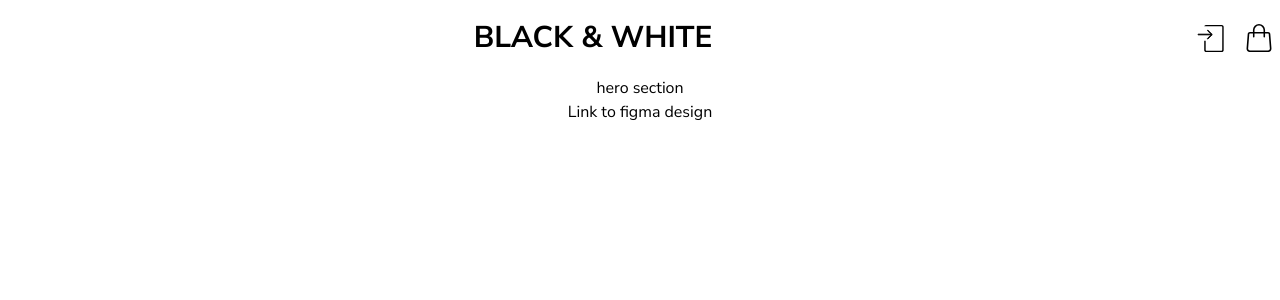
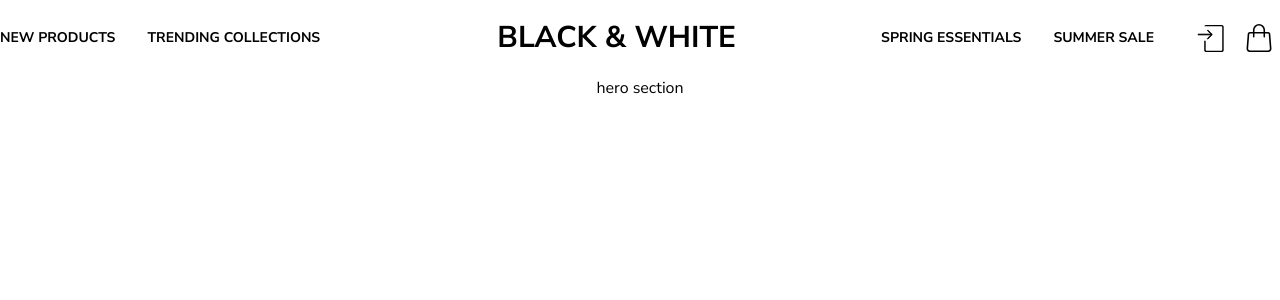
Before and after one commit to h-ivan/ecommerce, a React (Vite) app: page / in a window 1280 px wide. Shown: the top 300 px of the page. Built offline with nearby package versions, Linux system fonts and the light colour scheme.

Commit message:
navbar v2

```diff
--- a/src/App.jsx
+++ b/src/App.jsx
@@ -9,8 +9,7 @@ function App() {
             <h2 className="text-center">
                 hero section
             </h2>
-            <a className="text-center block" href="https://www.figma.com/file/hvOVFRLQzaG36XL6B69tru/Ecommerce-Coderhouse">Link
-                to figma design</a>
+
         </div>
     );
 }
--- a/src/components/Navbar/Navbar.jsx
+++ b/src/components/Navbar/Navbar.jsx
@@ -5,15 +5,29 @@ import {ReactComponent as LoginIcon} from '../../assets/img/login-icon.svg';
 function Navbar() {
     return (
         <header className="header container">
+            <a href="#" className="nav-item">
+                new products
+            </a>
+            <a href="#" className="nav-item">
+                trending collections
+            </a>
             <h1 className="brand-name">
                 black & white
             </h1>
-            <a href="#">
-                <LoginIcon className="menu-icon"/>
+            <a href="#" className="nav-item">
+                spring essentials
             </a>
-            <a href="#">
-                <CartIcon className="menu-icon"/>
+            <a href="#" className="nav-item">
+                summer sale
             </a>
+            <div className="flex items-center">
+                <a href="#">
+                    <LoginIcon className="menu-icon"/>
+                </a>
+                <a href="#">
+                    <CartIcon className="menu-icon"/>
+                </a>
+            </div>
         </header>
     );
 }
--- a/src/components/Navbar/Navbar.scss
+++ b/src/components/Navbar/Navbar.scss
@@ -4,18 +4,33 @@
   flex
   items-center
   mx-auto
+  flex-col
+  gap-4
+  md:flex-row
+  md:gap-0
 }
 
 .brand-name {
   @apply
-  text-xl
+  text-3xl
   font-bold
   uppercase
   text-center
   mx-auto
-  sm:text-3xl
+  order-first
+  md:order-none
 }
 
 .menu-icon {
-  @apply mx-2
+  @apply
+  mx-2
 }
+
+.nav-item {
+  @apply
+  font-bold
+  text-sm
+  leading-5
+  uppercase
+  md:mr-8
+}
```
